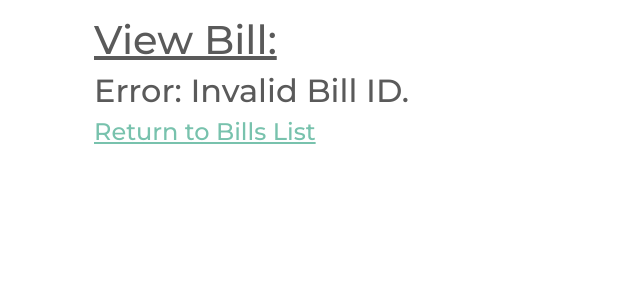
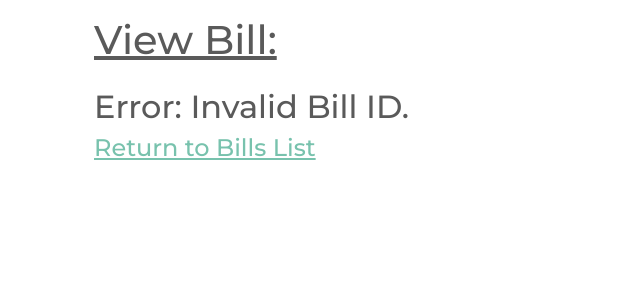
Before and after one commit to TrialAndErrror/djangoMM, a Django app: template mm_project/api/templates/api/bill_detail.html in a window 1280 px wide. Shown: the part 56-356 px from the top of the page, without its empty margins (0-640 px from the left). Run offline with Django 3.2, Linux system fonts and the light colour scheme; the template is opened without the code that fills it: most values are stand-ins (such as "Sample title", 1, 10 or a date in 2020); some libraries are stand-ins or nearby versions.

Commit message:
Update bill detail to fix misnamed owner attribute

```diff
--- a/mm_project/api/templates/api/bill_detail.html
+++ b/mm_project/api/templates/api/bill_detail.html
@@ -9,9 +9,9 @@
           <h1 class="text-decoration-underline">View Bill:</h1>
         </div>
       </div>
-      <div class="row">
+      <div class="row mt-3">
         <div class="col">
-          {% if object.author == user %}
+          {% if object.owner == user %}
             <h2 class="article-title">{{ object.name }}</h2>
             <p class="article-content">Amount: ${{ object.amount|intcomma }}</p>
             <small class="text-muted">Last Paid: {{ object.last_paid|date:"F d, Y" }}</small>
```
